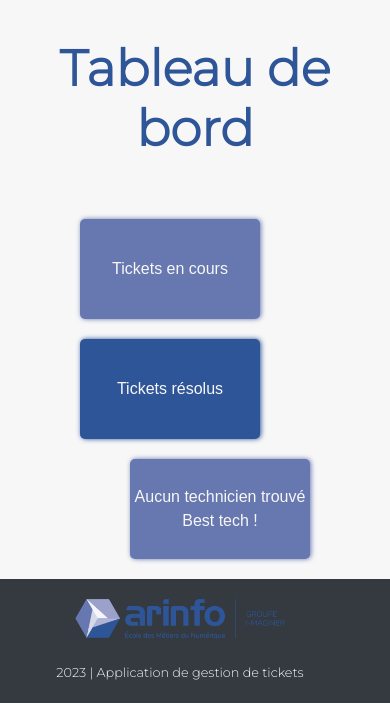
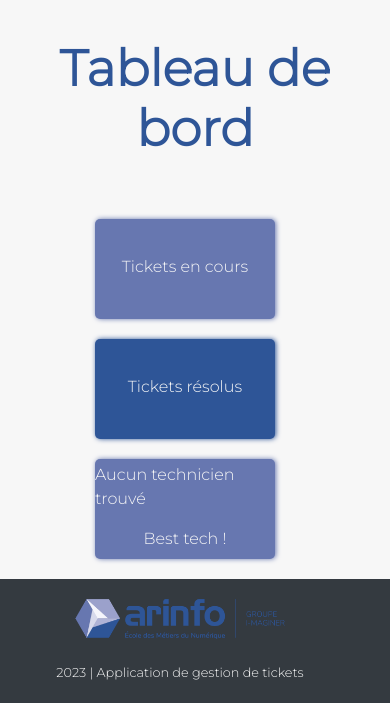
Before and after one commit to theresedecobert/outil_ticketing, a Symfony app: template outil_ticketing/templates/main/index.html.twig in a window 390 px wide. Shown: the part 129-844 px from the top of the page. Run offline with Twig, Linux system fonts and the light colour scheme; the template is opened without the code that fills it, so the values that code supplies are empty; some libraries are stand-ins or nearby versions.

Commit message:
Finalisation projet

```diff
--- a/outil_ticketing/public/css/_responsive.scss
+++ b/outil_ticketing/public/css/_responsive.scss
@@ -10,6 +10,10 @@
 
         .closedTickets {
             margin: 20px 0 !important;
+        }
+
+        .bestTech {
+            margin: 0 !important;
         }
     }
 
--- a/outil_ticketing/public/css/style.css
+++ b/outil_ticketing/public/css/style.css
@@ -9,6 +9,9 @@
   }
   .ranking .closedTickets {
     margin: 20px 0 !important;
+  }
+  .ranking .bestTech {
+    margin: 0 !important;
   }
   footer {
     flex-direction: column;
@@ -192,6 +195,7 @@ footer img {
 #dashboard .ranking .openedTickets {
   height: 100px;
   width: 180px;
+  padding-top: 12px;
   background-color: #6777B0;
   color: #F7F7F7;
   display: flex;
@@ -209,6 +213,7 @@ footer img {
 #dashboard .ranking .closedTickets {
   height: 100px;
   width: 180px;
+  padding-top: 12px;
   background-color: #2E5597;
   color: #F7F7F7;
   display: flex;
@@ -227,6 +232,7 @@ footer img {
   height: 100px;
   width: 180px;
   margin-left: 50px;
+  padding-top: 12px;
   background-color: #6777B0;
   color: #F7F7F7;
   display: flex;
--- a/outil_ticketing/public/css/style.scss
+++ b/outil_ticketing/public/css/style.scss
@@ -166,6 +166,7 @@ footer {
         .openedTickets {
             height: 100px;
             width: 180px;
+            padding-top: 12px;
             background-color: $lightblue;
             color: $lightgrey;
             display: flex;
@@ -185,6 +186,7 @@ footer {
         .closedTickets {
             height: 100px;
             width: 180px;
+            padding-top: 12px;
             background-color: $blue;
             color: $lightgrey;
             display: flex;
@@ -205,6 +207,7 @@ footer {
             height: 100px;
             width: 180px;
             margin-left: 50px;
+            padding-top: 12px;
             background-color: $lightblue;
             color: $lightgrey;
             display: flex;
--- a/outil_ticketing/templates/main/index.html.twig
+++ b/outil_ticketing/templates/main/index.html.twig
@@ -14,19 +14,23 @@
 			<!--RANKINGS OF TICKETS AND BEST TECHNICIEN-->
 			<div class="ranking">
 				<div class="openedTickets" id="filterOpenTickets">
-					<div class="rank">{{ openedTicketsCount }}</div>Tickets en cours
+					<div class="rank">{{ openedTicketsCount }}</div>
+					<p>Tickets en cours</p>
 				</div>
 				<div class="closedTickets" id="filterClosedTickets">
-					<div class="rank">{{ closedTicketsCount }}</div>Tickets résolus
+					<div class="rank">{{ closedTicketsCount }}</div>
+					<p>Tickets résolus</p>
 				</div>
 				<div class="bestTech">
 					<div class="rank">
+						<p>
 							{% if bestTechnician %}
 								{{ bestTechnician.firstName }}
 								{{ bestTechnician.lastName }}{% else %}Aucun technicien trouvé
 							{% endif %}
+						</p>
 					</div>
-					Best tech !
+					<p>Best tech !</p>
 				</div>
 			</div>
 
```
Also changed, not shown: 1 other file. Lines whose indentation alone changed are shown as unchanged.
